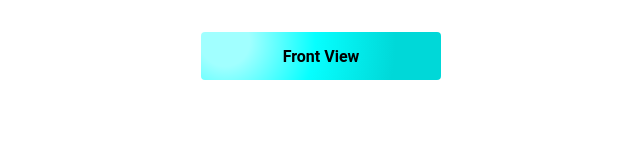
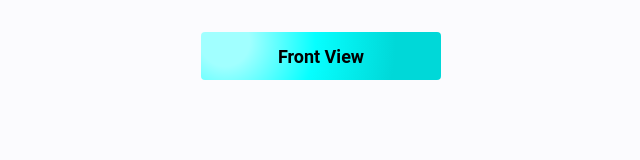
Before and after one commit to Nobuyaki/nobuyaki.github.io, a plain HTML site: page index.html in a window 1280 px wide. Shown: the full height of the page, 319-959 px from the left. Drawn offline with Linux system fonts and the light colour scheme.

Commit message:
Update styles.css

```diff
--- a/styles.css
+++ b/styles.css
@@ -1,3 +1,24 @@
+@import.url('https://fonts.googleapis.com/css2?family=Poppins:wght@400;500;600&display=swap');
+
+*{
+    box-sizing: border-box;
+    padding: 0;
+    margin: 0;
+}
+
+html{
+    scroll-behavior: smooth;
+}
+
+body{
+    margin: 0 0 3rem 0;
+    font-family: 'Poppins', sans-serif;
+    font-size: 1.125rem;
+    background-color: hsl(230, 60%, 99%);
+    color: hsl(230, 8%, 45%);
+    transition: .45s ease-in-out;
+}
+
 .custom-btn {
     position: relative;
     height: 48px;
```
